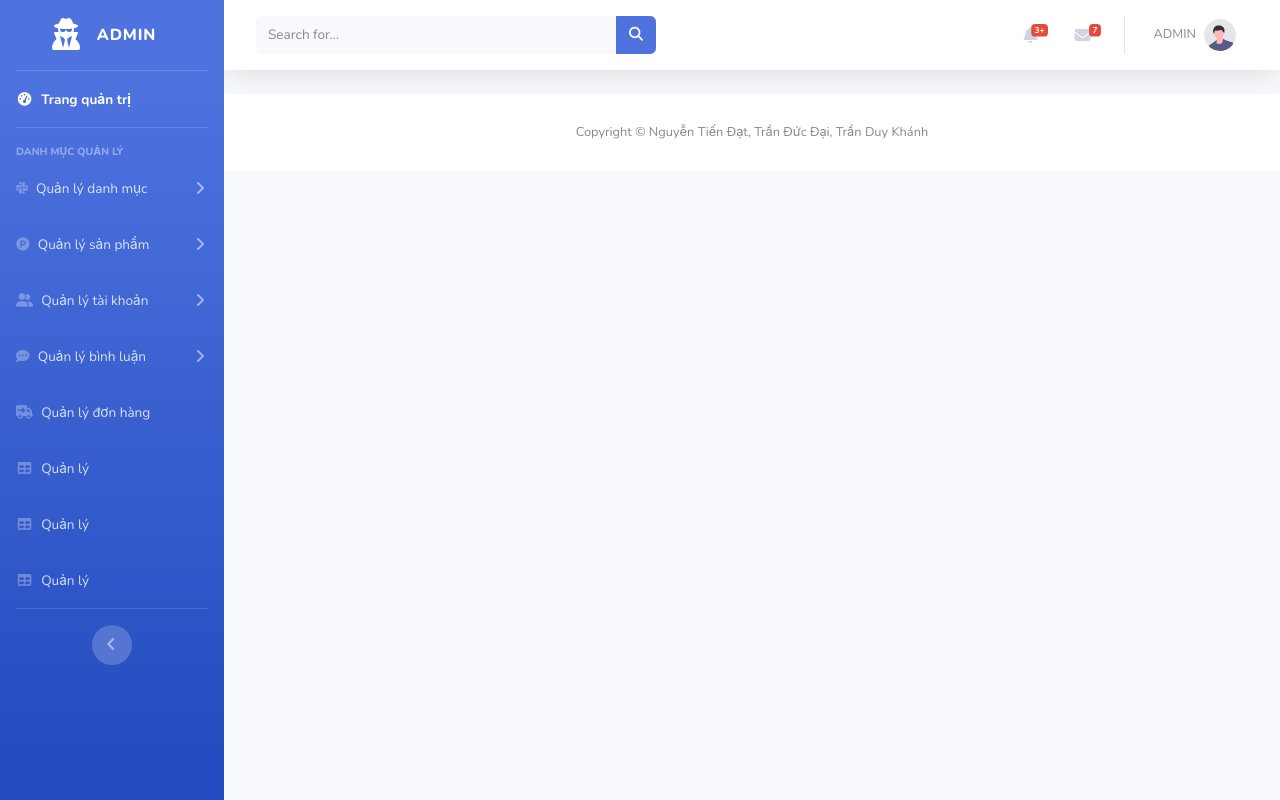
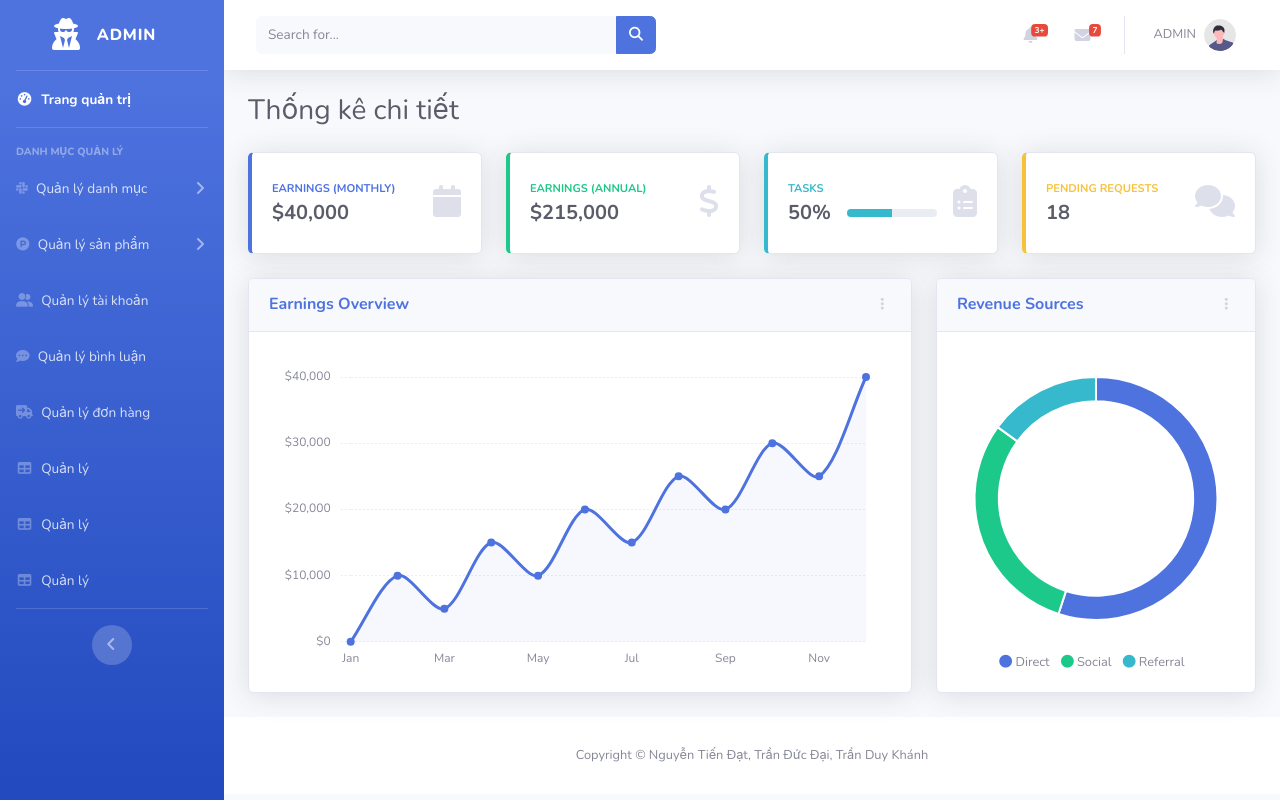
Before and after one commit to 02-PRO1014-WD18313/Nhom10_BookingVePhim_CinemaSeat, a PHP site: page / in a window 1280 px wide. Run offline with PHP 8.4, Linux system fonts and the light colour scheme; some libraries are stand-ins or nearby versions.

Commit message:
upload layout cmt + user

```diff
--- a/admin/header.php
+++ b/admin/header.php
@@ -90,54 +90,44 @@
 
             <!-- Nav Item - Pages Collapse Menu -->
             <li class="nav-item">
-                <a class="nav-link collapsed" href="#" data-toggle="collapse" data-target="#collapsePages" aria-expanded="true" aria-controls="collapsePages">
+                <a class="nav-link" href="?act=list_tk">
                     <i class="fa-solid fa-user-group"></i>
                     <span>Quản lý tài khoản</span>
                 </a>
-                <div id="collapsePages" class="collapse" aria-labelledby="headingPages" data-parent="#accordionSidebar">
-                    <div class="bg-white py-2 collapse-inner rounded">
-                        <a class="collapse-item" href="login.html">Thêm tài khoản</a>
-                        <a class="collapse-item" href="register.html">Danh sách tài khoản</a>
-                    </div>
-                </div>
+
             </li>
 
             <!-- Nav Item - Pages Collapse Menu -->
             <li class="nav-item">
-                <a class="nav-link collapsed" href="#" data-toggle="collapse" data-target="#collapsePages1" aria-expanded="true" aria-controls="collapsePages">
+                <a class="nav-link" href="?act=list_binhluan">
                     <i class="fa-solid fa-comment-dots"></i>
                     <span>Quản lý bình luận</span>
                 </a>
-                <div id="collapsePages1" class="collapse" aria-labelledby="headingPages" data-parent="#accordionSidebar">
-                    <div class="bg-white py-2 collapse-inner rounded">
-                        <a class="collapse-item" href="login.html">Thêm bình luận</a>
-                        <a class="collapse-item" href="register.html">Danh sách bình luận</a>
-                    </div>
-                </div>
+
             </li>
 
             <!-- Nav Item - Charts -->
             <li class="nav-item">
-                <a class="nav-link" href="charts.html">
+                <a class="nav-link" href="">
                     <i class="fa-solid fa-truck-arrow-right"></i>
                     <span>Quản lý đơn hàng</span></a>
             </li>
 
             <!-- Nav Item - Tables -->
             <li class="nav-item">
-                <a class="nav-link" href="tables.html">
+                <a class="nav-link" href="">
                     <i class="fas fa-fw fa-table"></i>
                     <span>Quản lý</span></a>
             </li>
             <!-- Nav Item - Tables -->
             <li class="nav-item">
-                <a class="nav-link" href="tables.html">
+                <a class="nav-link" href="">
                     <i class="fas fa-fw fa-table"></i>
                     <span>Quản lý</span></a>
             </li>
             <!-- Nav Item - Tables -->
             <li class="nav-item">
-                <a class="nav-link" href="tables.html">
+                <a class="nav-link" href="">
                     <i class="fas fa-fw fa-table"></i>
                     <span>Quản lý</span></a>
             </li>
--- a/admin/home.php
+++ b/admin/home.php
@@ -0,0 +1,173 @@
+<div class="container-fluid">
+
+<!-- Page Heading -->
+<div class="d-sm-flex align-items-center justify-content-between mb-4">
+    <h1 class="h3 mb-0 text-gray-800">Thống kê chi tiết</h1>
+</div>
+
+<!-- Content Row -->
+<div class="row">
+
+    <!-- Earnings (Monthly) Card Example -->
+    <div class="col-xl-3 col-md-6 mb-4">
+        <div class="card border-left-primary shadow h-100 py-2">
+            <div class="card-body">
+                <div class="row no-gutters align-items-center">
+                    <div class="col mr-2">
+                        <div class="text-xs font-weight-bold text-primary text-uppercase mb-1">
+                            Earnings (Monthly)</div>
+                        <div class="h5 mb-0 font-weight-bold text-gray-800">$40,000</div>
+                    </div>
+                    <div class="col-auto">
+                        <i class="fas fa-calendar fa-2x text-gray-300"></i>
+                    </div>
+                </div>
+            </div>
+        </div>
+    </div>
+
+    <!-- Earnings (Monthly) Card Example -->
+    <div class="col-xl-3 col-md-6 mb-4">
+        <div class="card border-left-success shadow h-100 py-2">
+            <div class="card-body">
+                <div class="row no-gutters align-items-center">
+                    <div class="col mr-2">
+                        <div class="text-xs font-weight-bold text-success text-uppercase mb-1">
+                            Earnings (Annual)</div>
+                        <div class="h5 mb-0 font-weight-bold text-gray-800">$215,000</div>
+                    </div>
+                    <div class="col-auto">
+                        <i class="fas fa-dollar-sign fa-2x text-gray-300"></i>
+                    </div>
+                </div>
+            </div>
+        </div>
+    </div>
+
+    <!-- Earnings (Monthly) Card Example -->
+    <div class="col-xl-3 col-md-6 mb-4">
+        <div class="card border-left-info shadow h-100 py-2">
+            <div class="card-body">
+                <div class="row no-gutters align-items-center">
+                    <div class="col mr-2">
+                        <div class="text-xs font-weight-bold text-info text-uppercase mb-1">Tasks
+                        </div>
+                        <div class="row no-gutters align-items-center">
+                            <div class="col-auto">
+                                <div class="h5 mb-0 mr-3 font-weight-bold text-gray-800">50%</div>
+                            </div>
+                            <div class="col">
+                                <div class="progress progress-sm mr-2">
+                                    <div class="progress-bar bg-info" role="progressbar"
+                                        style="width: 50%" aria-valuenow="50" aria-valuemin="0"
+                                        aria-valuemax="100"></div>
+                                </div>
+                            </div>
+                        </div>
+                    </div>
+                    <div class="col-auto">
+                        <i class="fas fa-clipboard-list fa-2x text-gray-300"></i>
+                    </div>
+                </div>
+            </div>
+        </div>
+    </div>
+
+    <!-- Pending Requests Card Example -->
+    <div class="col-xl-3 col-md-6 mb-4">
+        <div class="card border-left-warning shadow h-100 py-2">
+            <div class="card-body">
+                <div class="row no-gutters align-items-center">
+                    <div class="col mr-2">
+                        <div class="text-xs font-weight-bold text-warning text-uppercase mb-1">
+                            Pending Requests</div>
+                        <div class="h5 mb-0 font-weight-bold text-gray-800">18</div>
+                    </div>
+                    <div class="col-auto">
+                        <i class="fas fa-comments fa-2x text-gray-300"></i>
+                    </div>
+                </div>
+            </div>
+        </div>
+    </div>
+</div>
+
+<!-- Content Row -->
+
+<div class="row">
+
+    <!-- Area Chart -->
+    <div class="col-xl-8 col-lg-7">
+        <div class="card shadow mb-4">
+            <!-- Card Header - Dropdown -->
+            <div
+                class="card-header py-3 d-flex flex-row align-items-center justify-content-between">
+                <h6 class="m-0 font-weight-bold text-primary">Earnings Overview</h6>
+                <div class="dropdown no-arrow">
+                    <a class="dropdown-toggle" href="#" role="button" id="dropdownMenuLink"
+                        data-toggle="dropdown" aria-haspopup="true" aria-expanded="false">
+                        <i class="fas fa-ellipsis-v fa-sm fa-fw text-gray-400"></i>
+                    </a>
+                    <div class="dropdown-menu dropdown-menu-right shadow animated--fade-in"
+                        aria-labelledby="dropdownMenuLink">
+                        <div class="dropdown-header">Dropdown Header:</div>
+                        <a class="dropdown-item" href="#">Action</a>
+                        <a class="dropdown-item" href="#">Another action</a>
+                        <div class="dropdown-divider"></div>
+                        <a class="dropdown-item" href="#">Something else here</a>
+                    </div>
+                </div>
+            </div>
+            <!-- Card Body -->
+            <div class="card-body">
+                <div class="chart-area">
+                    <canvas id="myAreaChart"></canvas>
+                </div>
+            </div>
+        </div>
+    </div>
+
+    <!-- Pie Chart -->
+    <div class="col-xl-4 col-lg-5">
+        <div class="card shadow mb-4">
+            <!-- Card Header - Dropdown -->
+            <div
+                class="card-header py-3 d-flex flex-row align-items-center justify-content-between">
+                <h6 class="m-0 font-weight-bold text-primary">Revenue Sources</h6>
+                <div class="dropdown no-arrow">
+                    <a class="dropdown-toggle" href="#" role="button" id="dropdownMenuLink"
+                        data-toggle="dropdown" aria-haspopup="true" aria-expanded="false">
+                        <i class="fas fa-ellipsis-v fa-sm fa-fw text-gray-400"></i>
+                    </a>
+                    <div class="dropdown-menu dropdown-menu-right shadow animated--fade-in"
+                        aria-labelledby="dropdownMenuLink">
+                        <div class="dropdown-header">Dropdown Header:</div>
+                        <a class="dropdown-item" href="#">Action</a>
+                        <a class="dropdown-item" href="#">Another action</a>
+                        <div class="dropdown-divider"></div>
+                        <a class="dropdown-item" href="#">Something else here</a>
+                    </div>
+                </div>
+            </div>
+            <!-- Card Body -->
+            <div class="card-body">
+                <div class="chart-pie pt-4 pb-2">
+                    <canvas id="myPieChart"></canvas>
+                </div>
+                <div class="mt-4 text-center small">
+                    <span class="mr-2">
+                        <i class="fas fa-circle text-primary"></i> Direct
+                    </span>
+                    <span class="mr-2">
+                        <i class="fas fa-circle text-success"></i> Social
+                    </span>
+                    <span class="mr-2">
+                        <i class="fas fa-circle text-info"></i> Referral
+                    </span>
+                </div>
+            </div>
+        </div>
+    </div>
+</div>
+
+</div>
--- a/admin/index.php
+++ b/admin/index.php
@@ -3,6 +3,7 @@ include "header.php";
 if (isset($_GET['act']) && ($_GET['act'] != "")) {
     $act = $_GET['act'];
     switch ($act) {
+        //quan ly danh muc
         case "add_dm": {
                 include "./danhmuc/add_dm.php";
                 break;
@@ -15,6 +16,7 @@ if (isset($_GET['act']) && ($_GET['act'] != "")) {
                 include "./danhmuc/update_dm.php";
                 break;
             }
+        //quan ly san pham
         case "add_sp": {
                 include "./sanpham/add_sp.php";
                 break;
@@ -27,8 +29,24 @@ if (isset($_GET['act']) && ($_GET['act'] != "")) {
                 include "./sanpham/update_sp.php";
                 break;
             }
+        //quan ly tai khoan
+        case "list_tk": {
+                include "./taikhoan/list_tk.php";
+                break;
+            }
+        case "update_tk": {
+                include "./taikhoan/update_tk.php";
+                break;
+            }
+
+        //quan ly binh luan
+        case "list_binhluan": {
+            include "./binhluan/list_binhluan.php";
+            break;
+        }
 
 
+        //thong ke
         case "thongke": {
                 include "./thongke/thongke.php";
                 break;
```
Also changed, not shown: admin/binhluan/list_binhluan.php (added, +45 -0 lines), admin/taikhoan/list_tk.php (added, +47 -0 lines).
